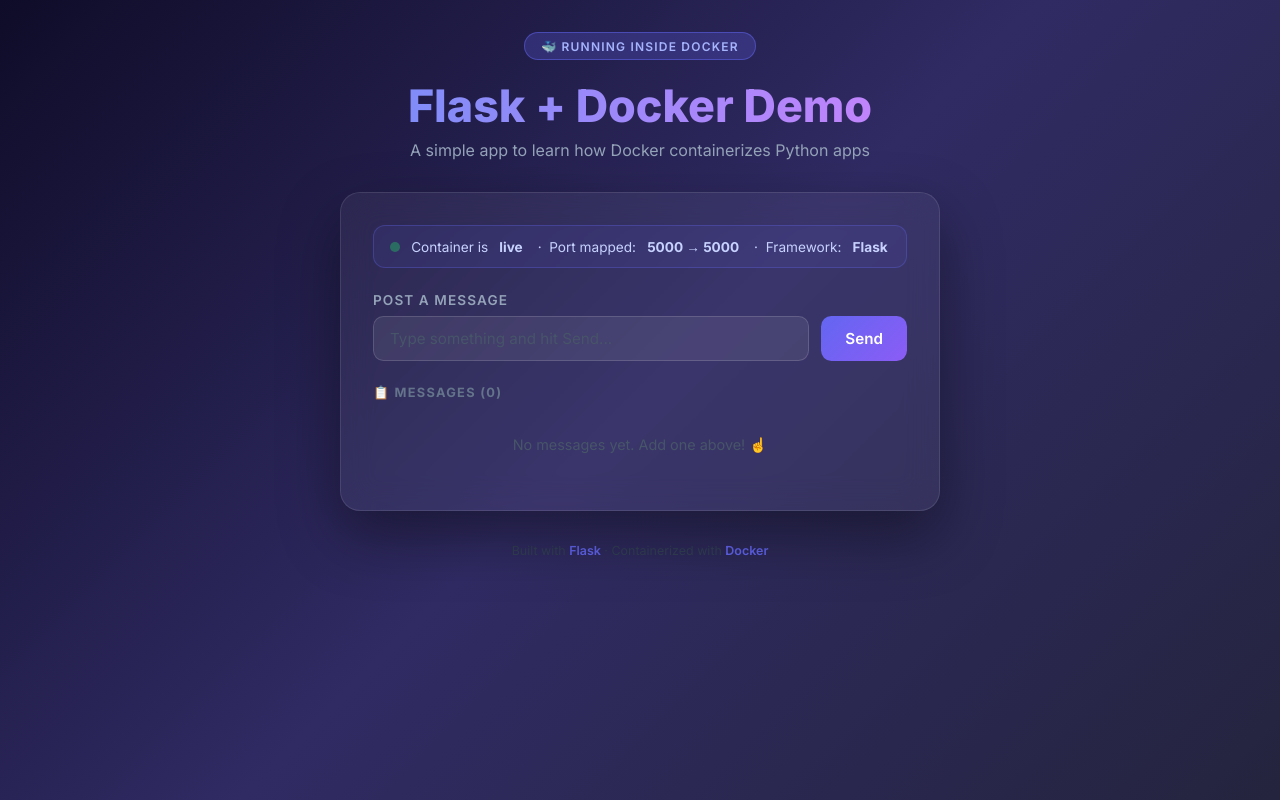
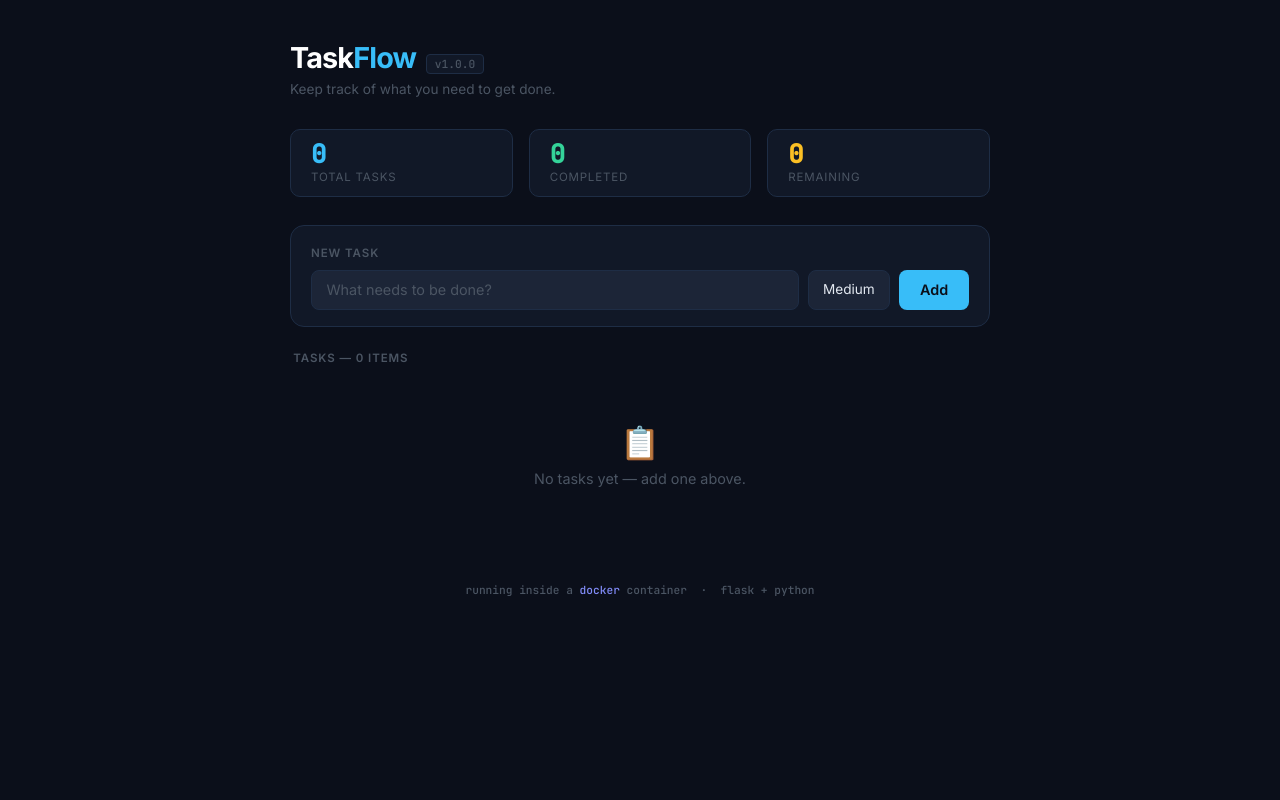
Before and after one commit to Gowdamohan2/Docker-zero-to-hero, a Flask app: page / in a window 1280 px wide. Run offline with Flask 3, Linux system fonts and the light colour scheme.

Commit message:
feat: implement TaskFlow Flask application with task management UI and backend logic

```diff
--- a/examples/simple-flask-app/app.py
+++ b/examples/simple-flask-app/app.py
@@ -1,20 +1,46 @@
-from flask import Flask, render_template, request
+from flask import Flask, render_template, request, redirect, url_for
+import uuid
+from datetime import datetime
 
 app = Flask(__name__)
 
-# In-memory message store (resets on container restart - great teaching point!)
-messages = []
+# Simple in-memory store — resets when container restarts
+# (good talking point about container statefulness)
+tasks = []
 
 @app.route("/")
-def home():
-    return render_template("index.html", messages=messages)
+def index():
+    total = len(tasks)
+    done  = sum(1 for t in tasks if t["done"])
+    return render_template("index.html", tasks=tasks, total=total, done=done)
 
 @app.route("/add", methods=["POST"])
-def add_message():
-    msg = request.form.get("message", "").strip()
-    if msg:
-        messages.append(msg)
-    return render_template("index.html", messages=messages)
+def add():
+    title    = request.form.get("title", "").strip()
+    priority = request.form.get("priority", "medium")
+    if title:
+        tasks.append({
+            "id":         str(uuid.uuid4()),
+            "title":      title,
+            "priority":   priority,
+            "done":       False,
+            "created_at": datetime.now().strftime("%d %b, %I:%M %p"),
+        })
+    return redirect(url_for("index"))
+
+@app.route("/toggle/<task_id>")
+def toggle(task_id):
+    for t in tasks:
+        if t["id"] == task_id:
+            t["done"] = not t["done"]
+            break
+    return redirect(url_for("index"))
+
+@app.route("/delete/<task_id>")
+def delete(task_id):
+    global tasks
+    tasks = [t for t in tasks if t["id"] != task_id]
+    return redirect(url_for("index"))
 
 if __name__ == "__main__":
     app.run(host="0.0.0.0", port=5000, debug=True)
--- a/examples/simple-flask-app/templates/index.html
+++ b/examples/simple-flask-app/templates/index.html
@@ -3,231 +3,426 @@
 <head>
   <meta charset="UTF-8" />
   <meta name="viewport" content="width=device-width, initial-scale=1.0"/>
-  <title>Docker Flask Demo</title>
-  <link href="https://fonts.googleapis.com/css2?family=Inter:wght@400;600;700;800&display=swap" rel="stylesheet"/>
+  <title>TaskFlow</title>
+  <link rel="preconnect" href="https://fonts.googleapis.com"/>
+  <link href="https://fonts.googleapis.com/css2?family=Inter:wght@400;500;600;700&family=JetBrains+Mono:wght@500&display=swap" rel="stylesheet"/>
   <style>
-    * { margin: 0; padding: 0; box-sizing: border-box; }
+    :root {
+      --bg:       #0b0f1a;
+      --surface:  #111827;
+      --card:     #1c2537;
+      --border:   #1e2d45;
+      --accent:   #38bdf8;
+      --accent2:  #818cf8;
+      --low:      #34d399;
+      --med:      #fbbf24;
+      --high:     #f87171;
+      --done-bg:  #0f1e14;
+      --txt:      #e2e8f0;
+      --muted:    #4b5563;
+      --mono:     'JetBrains Mono', monospace;
+    }
+
+    *, *::before, *::after { box-sizing: border-box; margin: 0; padding: 0; }
 
     body {
+      background: var(--bg);
+      color: var(--txt);
       font-family: 'Inter', sans-serif;
       min-height: 100vh;
-      background: linear-gradient(135deg, #0f0c29, #302b63, #24243e);
       display: flex;
       flex-direction: column;
       align-items: center;
-      padding: 2rem 1rem;
+      padding: 2.5rem 1rem 4rem;
+    }
+
+    /* ── Header ─────────────────────────── */
+    header {
+      width: 100%;
+      max-width: 700px;
+      margin-bottom: 2rem;
+    }
+
+    .header-top {
+      display: flex;
+      align-items: baseline;
+      gap: 0.6rem;
+      margin-bottom: 0.35rem;
+    }
+
+    .logo {
+      font-size: 1.8rem;
+      font-weight: 700;
+      letter-spacing: -0.03em;
       color: #fff;
     }
 
-    .badge {
-      background: rgba(99, 102, 241, 0.25);
-      border: 1px solid rgba(99, 102, 241, 0.5);
-      color: #a5b4fc;
-      font-size: 0.75rem;
-      font-weight: 600;
-      letter-spacing: 0.1em;
-      padding: 0.35rem 1rem;
-      border-radius: 999px;
-      margin-bottom: 1.2rem;
-      text-transform: uppercase;
+    .logo span { color: var(--accent); }
+
+    .version {
+      font-family: var(--mono);
+      font-size: 0.7rem;
+      color: var(--muted);
+      background: var(--surface);
+      border: 1px solid var(--border);
+      padding: 0.15rem 0.5rem;
+      border-radius: 4px;
     }
 
-    h1 {
-      font-size: 2.8rem;
-      font-weight: 800;
-      background: linear-gradient(90deg, #818cf8, #c084fc);
-      -webkit-background-clip: text;
-      -webkit-text-fill-color: transparent;
-      text-align: center;
-      margin-bottom: 0.4rem;
+    .tagline {
+      font-size: 0.85rem;
+      color: var(--muted);
     }
 
-    .subtitle {
-      color: #94a3b8;
-      font-size: 1rem;
-      text-align: center;
-      margin-bottom: 2rem;
+    /* ── Stats bar ──────────────────────── */
+    .stats {
+      display: flex;
+      gap: 1rem;
+      margin-bottom: 1.75rem;
     }
 
-    .card {
-      background: rgba(255,255,255,0.05);
-      border: 1px solid rgba(255,255,255,0.1);
-      backdrop-filter: blur(16px);
-      border-radius: 1.25rem;
-      padding: 2rem;
-      width: 100%;
-      max-width: 600px;
-      box-shadow: 0 25px 60px rgba(0,0,0,0.4);
+    .stat {
+      background: var(--surface);
+      border: 1px solid var(--border);
+      border-radius: 10px;
+      padding: 0.75rem 1.25rem;
+      flex: 1;
+      display: flex;
+      flex-direction: column;
+      gap: 0.2rem;
     }
 
-    .info-row {
-      display: flex;
-      align-items: center;
-      gap: 0.7rem;
-      background: rgba(99,102,241,0.1);
-      border: 1px solid rgba(99,102,241,0.3);
-      border-radius: 0.75rem;
-      padding: 0.8rem 1rem;
-      margin-bottom: 1.5rem;
-      font-size: 0.85rem;
-      color: #c7d2fe;
+    .stat-val {
+      font-size: 1.6rem;
+      font-weight: 700;
+      font-family: var(--mono);
+      color: var(--accent);
+      line-height: 1;
     }
 
-    .info-row span.dot {
-      width: 10px; height: 10px;
-      background: #22c55e;
-      border-radius: 50%;
-      display: inline-block;
-      animation: pulse 1.5s infinite;
+    .stat-label {
+      font-size: 0.72rem;
+      color: var(--muted);
+      text-transform: uppercase;
+      letter-spacing: 0.07em;
     }
 
-    @keyframes pulse {
-      0%, 100% { opacity: 1; }
-      50% { opacity: 0.4; }
+    .stat.done-stat .stat-val  { color: var(--low); }
+    .stat.pend-stat .stat-val  { color: var(--med); }
+
+    /* ── Add form ───────────────────────── */
+    .add-form {
+      background: var(--surface);
+      border: 1px solid var(--border);
+      border-radius: 14px;
+      padding: 1.25rem 1.25rem 1rem;
+      margin-bottom: 1.5rem;
+      width: 100%;
+      max-width: 700px;
     }
 
-    label {
-      font-size: 0.85rem;
+    .form-label {
+      font-size: 0.72rem;
       font-weight: 600;
-      color: #94a3b8;
+      color: var(--muted);
       text-transform: uppercase;
       letter-spacing: 0.08em;
+      margin-bottom: 0.6rem;
       display: block;
-      margin-bottom: 0.5rem;
     }
 
-    .input-row {
+    .form-row {
       display: flex;
-      gap: 0.75rem;
-      margin-bottom: 1.5rem;
+      gap: 0.6rem;
     }
 
     input[type="text"] {
       flex: 1;
-      padding: 0.75rem 1rem;
-      border-radius: 0.65rem;
-      border: 1px solid rgba(255,255,255,0.15);
-      background: rgba(255,255,255,0.07);
-      color: #fff;
-      font-size: 0.95rem;
+      background: var(--card);
+      border: 1px solid var(--border);
+      color: var(--txt);
       font-family: 'Inter', sans-serif;
+      font-size: 0.9rem;
+      padding: 0.65rem 0.9rem;
+      border-radius: 8px;
       outline: none;
-      transition: border 0.2s;
+      transition: border-color 0.2s;
     }
 
-    input[type="text"]::placeholder { color: #475569; }
-    input[type="text"]:focus { border-color: #818cf8; }
+    input[type="text"]::placeholder { color: var(--muted); }
+    input[type="text"]:focus { border-color: var(--accent); }
 
-    button {
-      padding: 0.75rem 1.5rem;
-      background: linear-gradient(135deg, #6366f1, #8b5cf6);
-      color: #fff;
-      border: none;
-      border-radius: 0.65rem;
-      font-size: 0.95rem;
-      font-weight: 600;
+    select {
+      background: var(--card);
+      border: 1px solid var(--border);
+      color: var(--txt);
+      font-family: 'Inter', sans-serif;
+      font-size: 0.85rem;
+      padding: 0.65rem 0.85rem;
+      border-radius: 8px;
+      outline: none;
       cursor: pointer;
-      font-family: 'Inter', sans-serif;
-      transition: transform 0.15s, box-shadow 0.15s;
+      appearance: none;
+      transition: border-color 0.2s;
     }
 
-    button:hover {
-      transform: translateY(-1px);
-      box-shadow: 0 8px 20px rgba(99,102,241,0.4);
+    select:focus { border-color: var(--accent); }
+
+    .btn-add {
+      background: var(--accent);
+      color: #0b0f1a;
+      font-family: 'Inter', sans-serif;
+      font-weight: 600;
+      font-size: 0.9rem;
+      padding: 0.65rem 1.3rem;
+      border: none;
+      border-radius: 8px;
+      cursor: pointer;
+      white-space: nowrap;
+      transition: opacity 0.2s, transform 0.15s;
     }
 
-    .section-title {
-      font-size: 0.8rem;
-      font-weight: 700;
-      color: #64748b;
-      text-transform: uppercase;
-      letter-spacing: 0.1em;
-      margin-bottom: 0.75rem;
+    .btn-add:hover { opacity: 0.88; transform: translateY(-1px); }
+    .btn-add:active { transform: translateY(0); }
+
+    /* ── Task list ──────────────────────── */
+    .task-list-wrap {
+      width: 100%;
+      max-width: 700px;
     }
 
-    .message-list {
-      list-style: none;
+    .list-header {
+      font-size: 0.72rem;
+      font-weight: 600;
+      color: var(--muted);
+      text-transform: uppercase;
+      letter-spacing: 0.08em;
+      margin-bottom: 0.65rem;
+      padding-left: 0.2rem;
+    }
+
+    .task-list {
       display: flex;
       flex-direction: column;
-      gap: 0.6rem;
+      gap: 0.55rem;
     }
 
-    .message-list li {
-      background: rgba(255,255,255,0.06);
-      border: 1px solid rgba(255,255,255,0.08);
-      border-radius: 0.65rem;
-      padding: 0.75rem 1rem;
-      font-size: 0.9rem;
-      color: #e2e8f0;
+    .task-card {
+      background: var(--card);
+      border: 1px solid var(--border);
+      border-radius: 12px;
+      padding: 0.9rem 1.1rem;
       display: flex;
       align-items: center;
-      gap: 0.6rem;
-      animation: fadeIn 0.3s ease;
+      gap: 0.9rem;
+      transition: border-color 0.2s, background 0.2s;
+      animation: slide-in 0.2s ease;
     }
 
-    @keyframes fadeIn {
-      from { opacity: 0; transform: translateY(8px); }
+    @keyframes slide-in {
+      from { opacity: 0; transform: translateY(6px); }
       to   { opacity: 1; transform: translateY(0); }
     }
 
-    .message-list li::before {
-      content: "💬";
-      font-size: 1rem;
+    .task-card:hover { border-color: #2a3a56; }
+
+    .task-card.is-done {
+      background: var(--done-bg);
+      border-color: #0f301f;
     }
 
+    /* custom checkbox */
+    .check-wrap {
+      flex-shrink: 0;
+    }
+
+    .check-wrap a {
+      display: flex;
+      align-items: center;
+      justify-content: center;
+      width: 22px; height: 22px;
+      border-radius: 6px;
+      border: 2px solid var(--border);
+      background: transparent;
+      text-decoration: none;
+      transition: border-color 0.2s, background 0.2s;
+      font-size: 0.75rem;
+    }
+
+    .check-wrap a:hover { border-color: var(--low); }
+
+    .is-done .check-wrap a {
+      background: var(--low);
+      border-color: var(--low);
+      color: #000;
+    }
+
+    .task-body {
+      flex: 1;
+      min-width: 0;
+    }
+
+    .task-title {
+      font-size: 0.92rem;
+      font-weight: 500;
+      color: var(--txt);
+      white-space: nowrap;
+      overflow: hidden;
+      text-overflow: ellipsis;
+      transition: color 0.2s;
+    }
+
+    .is-done .task-title {
+      text-decoration: line-through;
+      color: var(--muted);
+    }
+
+    .task-meta {
+      display: flex;
+      align-items: center;
+      gap: 0.5rem;
+      margin-top: 0.25rem;
+    }
+
+    .priority-badge {
+      font-family: var(--mono);
+      font-size: 0.65rem;
+      font-weight: 500;
+      padding: 0.15rem 0.55rem;
+      border-radius: 4px;
+      text-transform: uppercase;
+      letter-spacing: 0.05em;
+    }
+
+    .priority-badge.low  { background: rgba(52,211,153,0.12); color: var(--low);  border: 1px solid rgba(52,211,153,0.25); }
+    .priority-badge.medium { background: rgba(251,191,36,0.12); color: var(--med); border: 1px solid rgba(251,191,36,0.25); }
+    .priority-badge.high { background: rgba(248,113,113,0.12); color: var(--high); border: 1px solid rgba(248,113,113,0.25); }
+
+    .task-time {
+      font-size: 0.68rem;
+      color: var(--muted);
+    }
+
+    .btn-del {
+      flex-shrink: 0;
+      background: none;
+      border: none;
+      cursor: pointer;
+      color: var(--muted);
+      font-size: 1rem;
+      line-height: 1;
+      padding: 0.3rem;
+      border-radius: 6px;
+      transition: color 0.2s, background 0.2s;
+      text-decoration: none;
+      display: flex;
+      align-items: center;
+    }
+
+    .btn-del:hover { color: var(--high); background: rgba(248,113,113,0.1); }
+
+    /* ── Empty state ────────────────────── */
     .empty {
       text-align: center;
-      color: #475569;
+      padding: 3rem 0;
+      color: var(--muted);
       font-size: 0.9rem;
-      padding: 1.5rem 0;
     }
 
-    .footer {
-      margin-top: 2rem;
-      color: #334155;
-      font-size: 0.78rem;
+    .empty-icon { font-size: 2rem; margin-bottom: 0.5rem; }
+
+    /* ── Footer ─────────────────────────── */
+    footer {
+      margin-top: 3rem;
+      font-family: var(--mono);
+      font-size: 0.7rem;
+      color: var(--muted);
       text-align: center;
     }
 
-    .footer span { color: #6366f1; font-weight: 600; }
+    footer span { color: var(--accent2); }
   </style>
 </head>
 <body>
 
-  <div class="badge">🐳 Running inside Docker</div>
-  <h1>Flask + Docker Demo</h1>
-  <p class="subtitle">A simple app to learn how Docker containerizes Python apps</p>
+  <header>
+    <div class="header-top">
+      <div class="logo">Task<span>Flow</span></div>
+      <div class="version">v1.0.0</div>
+    </div>
+    <p class="tagline">Keep track of what you need to get done.</p>
+  </header>
 
-  <div class="card">
+  <!-- Stats -->
+  <div class="stats" style="width:100%;max-width:700px;">
+    <div class="stat">
+      <div class="stat-val">{{ total }}</div>
+      <div class="stat-label">Total tasks</div>
+    </div>
+    <div class="stat done-stat">
+      <div class="stat-val">{{ done }}</div>
+      <div class="stat-label">Completed</div>
+    </div>
+    <div class="stat pend-stat">
+      <div class="stat-val">{{ total - done }}</div>
+      <div class="stat-label">Remaining</div>
+    </div>
+  </div>
 
-    <div class="info-row">
-      <span class="dot"></span>
-      Container is <strong>live</strong> &nbsp;·&nbsp; Port mapped: <strong>5000 → 5000</strong> &nbsp;·&nbsp; Framework: <strong>Flask</strong>
+  <!-- Add task -->
+  <form class="add-form" action="/add" method="POST">
+    <label class="form-label" for="title">New task</label>
+    <div class="form-row">
+      <input id="title" type="text" name="title" placeholder="What needs to be done?" autocomplete="off"/>
+      <select name="priority">
+        <option value="low">Low</option>
+        <option value="medium" selected>Medium</option>
+        <option value="high">High</option>
+      </select>
+      <button class="btn-add" type="submit">Add</button>
+    </div>
+  </form>
+
+  <!-- Task list -->
+  <div class="task-list-wrap">
+    <div class="list-header">Tasks — {{ total }} items</div>
+
+    {% if tasks %}
+    <div class="task-list">
+      {% for task in tasks | reverse %}
+      <div class="task-card {% if task.done %}is-done{% endif %}">
+
+        <!-- toggle done -->
+        <div class="check-wrap">
+          <a href="/toggle/{{ task.id }}">{% if task.done %}✓{% endif %}</a>
+        </div>
+
+        <div class="task-body">
+          <div class="task-title">{{ task.title }}</div>
+          <div class="task-meta">
+            <span class="priority-badge {{ task.priority }}">{{ task.priority }}</span>
+            <span class="task-time">{{ task.created_at }}</span>
+          </div>
+        </div>
+
+        <!-- delete -->
+        <a class="btn-del" href="/delete/{{ task.id }}" title="Delete">✕</a>
+
+      </div>
+      {% endfor %}
     </div>
 
-    <form action="/add" method="POST">
-      <label for="message">Post a message</label>
-      <div class="input-row">
-        <input type="text" id="message" name="message" placeholder="Type something and hit Send..." autocomplete="off"/>
-        <button type="submit">Send</button>
-      </div>
-    </form>
-
-    <div class="section-title">📋 Messages ({{ messages|length }})</div>
-
-    {% if messages %}
-      <ul class="message-list">
-        {% for msg in messages %}
-          <li>{{ msg }}</li>
-        {% endfor %}
-      </ul>
     {% else %}
-      <p class="empty">No messages yet. Add one above! ☝️</p>
+    <div class="empty">
+      <div class="empty-icon">📋</div>
+      <p>No tasks yet — add one above.</p>
+    </div>
     {% endif %}
-
   </div>
 
-  <p class="footer">Built with <span>Flask</span> · Containerized with <span>Docker</span></p>
+  <footer>
+    running inside a <span>docker</span> container &nbsp;·&nbsp; flask + python
+  </footer>
 
 </body>
 </html>
```
